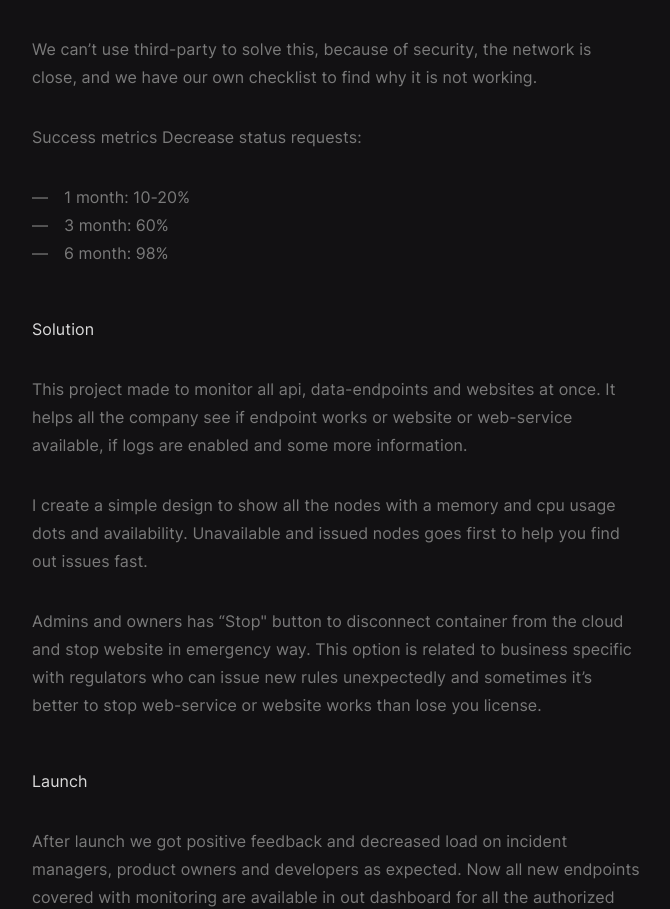
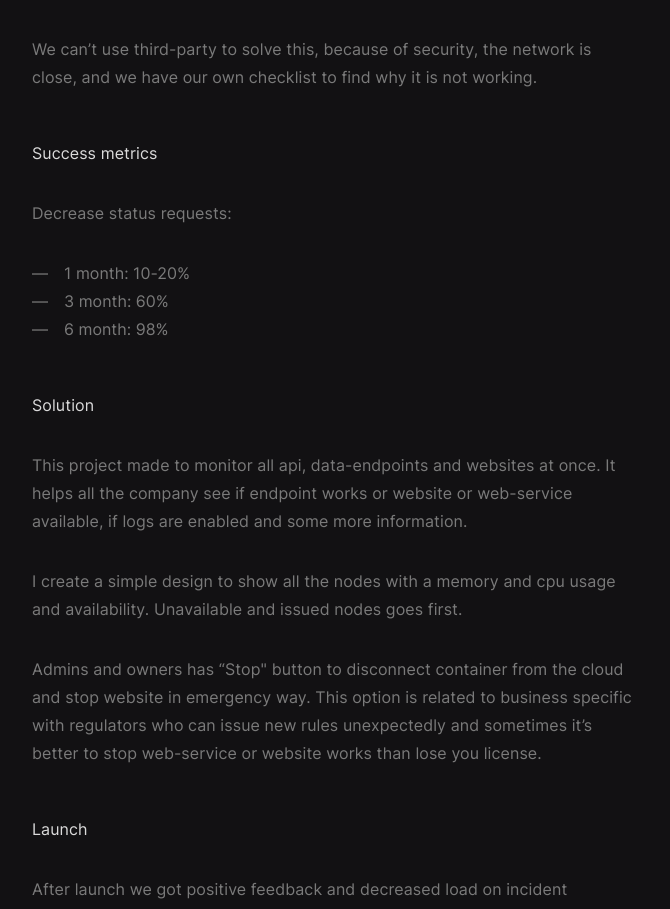
Before and after one commit to alekspetrov/alekspetrov-website, a Nuxt app: page /projects/web-monitoring in a window 1280 px wide. Shown: the part 1401-2310 px from the top of the page, without its empty margins (304-974 px from the left). Built offline with nearby package versions, Linux system fonts and the light colour scheme.

Commit message:
fix text for web-monitoring

```diff
--- a/pages/projects/web-monitoring.vue
+++ b/pages/projects/web-monitoring.vue
@@ -25,16 +25,13 @@
         We can’t use third-party to solve this, because of security, the network
         is close, and we have our own checklist to find why it is not working.
       </p>
-      <p>Success metrics Decrease status requests:</p>
+      <h3>Success metrics</h3>
+      <p>Decrease status requests:</p>
       <ul>
         <li>1 month: 10-20%</li>
         <li>3 month: 60%</li>
         <li>6 month: 98%</li>
       </ul>
-      <p></p>
-      <p></p>
-      <p></p>
-      <p></p>
       <h3>Solution</h3>
       <p>
         This project made to monitor all api, data-endpoints and websites at
@@ -43,8 +40,7 @@
       </p>
       <p>
         I create a simple design to show all the nodes with a memory and cpu
-        usage dots and availability. Unavailable and issued nodes goes first to
-        help you find out issues fast.
+        usage and availability. Unavailable and issued nodes goes first.
       </p>
       <p>
         Admins and owners has “Stop" button to disconnect container from the
```
